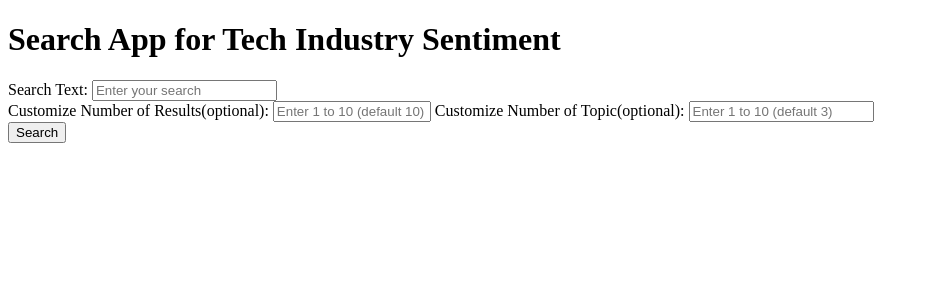
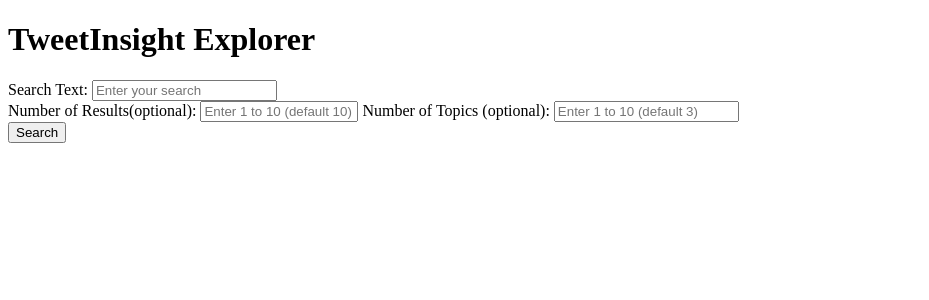
Before and after one commit to vengottip/CS410_Project, a Flask app: page / in a window 1280 px wide. Shown: the top 300 px of the page, without its empty margins (0-929 px from the left). Run offline with Flask 3, Linux system fonts and the light colour scheme; parts of the project's set-up code (start-up, migrations or seed data) failed here and were passed over; some libraries are stand-ins or nearby versions.

Commit message:
Update index.html

```diff
--- a/source/templates/index.html
+++ b/source/templates/index.html
@@ -11,16 +11,16 @@
 
 
 
-<h1>Search App for Tech Industry Sentiment</h1>
+<h1>TweetInsight Explorer</h1>
 
 <form id="searchForm">
     <label for="searchText">Search Text:</label>
     <input type="text" id="searchText" placeholder="Enter your search">
     <br>
-    <label for="resultsCount">Customize Number of Results(optional):</label>
+    <label for="resultsCount">Number of Results(optional):</label>
     <input type="text" id="resultsCount" placeholder="Enter 1 to 10 (default 10)" style="width: 150px;">
 
-    <label for="topicCount">Customize Number of Topic(optional):</label>
+    <label for="topicCount">Number of Topics (optional):</label>
     <input type="text" id="topicCount" placeholder="Enter 1 to 10 (default 3)">
     <br>
     <input type="submit" value="Search">
@@ -100,7 +100,7 @@
             values: values,
             type: 'pie'
         }], {
-            title: 'Sentiment Analysis'
+            title: 'Sentiment Distribution'
         });
     }
 
```
